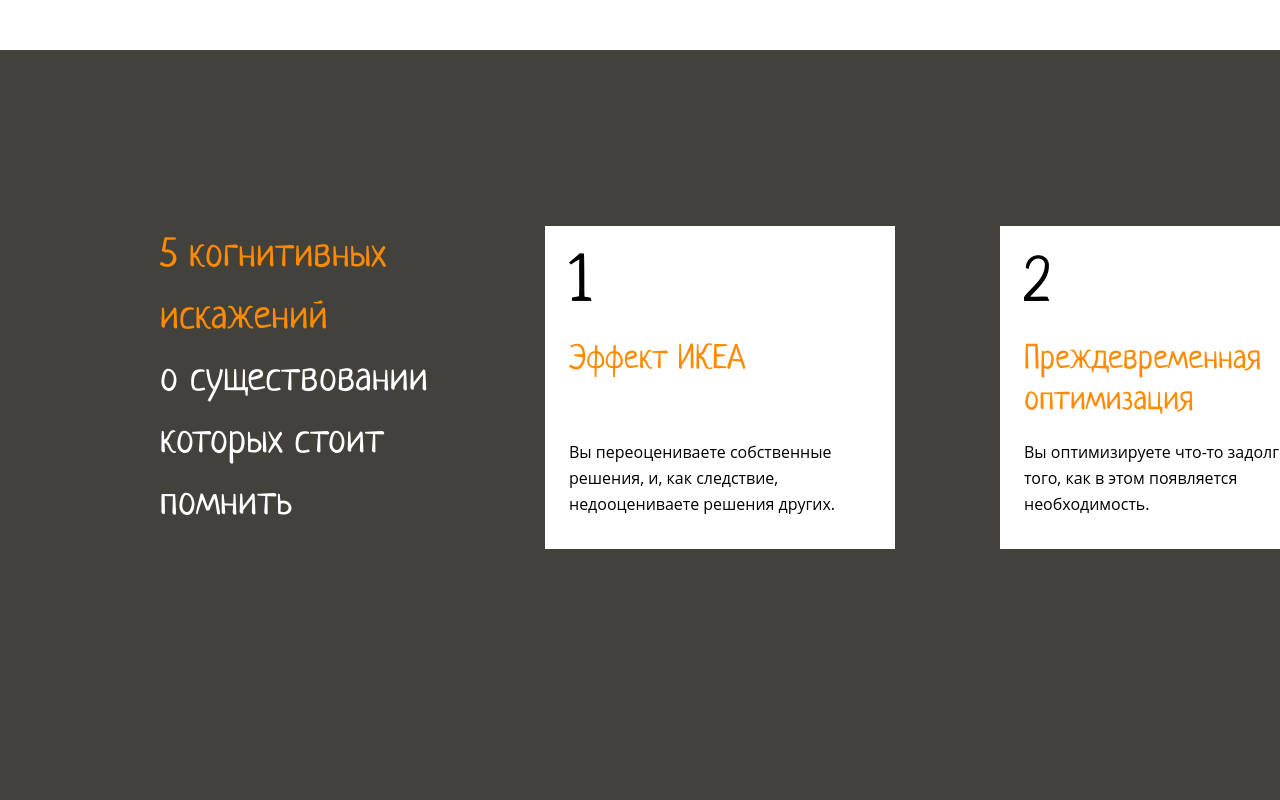
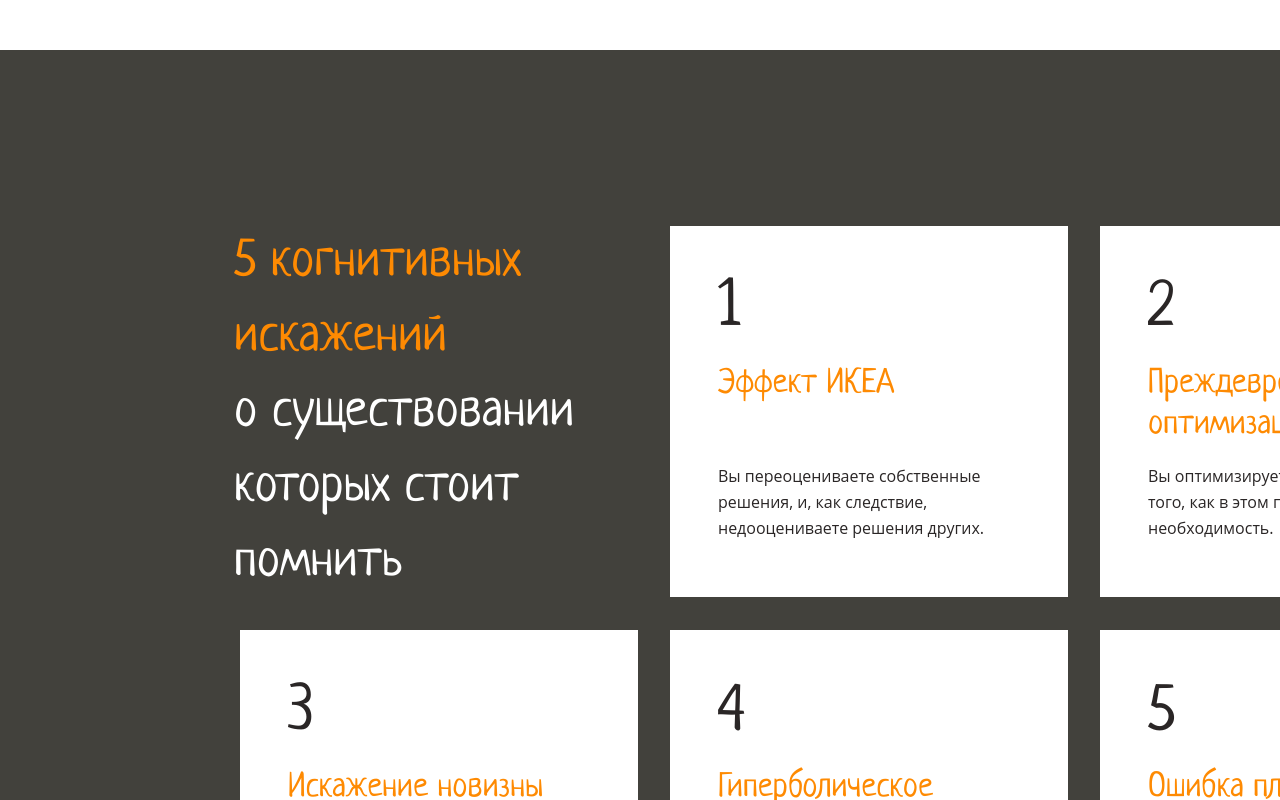
Before and after one commit to MostOfLuck/layout-designer-project-58, a website: page src/index.html in a window 1280 px wide. Shown: the part 2000-2800 px from the top of the page. Drawn offline with Linux system fonts and the light colour scheme; grey boxes are pictures that could not be loaded; a web font is replaced by a local one.

Commit message:
update index.html and style.css

```diff
--- a/src/index.html
+++ b/src/index.html
@@ -5,7 +5,6 @@
   <meta name="viewport" content="width=device-width, initial-scale=1.0">
   <title>layout-designer-project-58-MostOfLuck</title>
   <link rel="stylesheet" href="style.css">
-  </a>
 </head>
 <body>
   <header></header>
@@ -25,8 +24,48 @@
         <span class="white">о существовании которых стоит помнить</span>
       </div>
       <div id="navigation"></div>
-      <div class="card1"><div class="number1">1</div><div class="titile3"><span class="orange">Эффект ИКЕА</span></div><div class="text-block3">Вы переоцениваете собственные решения, и, как следствие, недооцениваете решения других.</div></div>
-      <div class="card2"><div class="number2">2</div><div class="titile3"><span class="orange">Преждевременная оптимизация</span></div><div class="text-block3">Вы оптимизируете что-то задолго до того, как в этом появляется необходимость.</div></div>
+      <div class="cards">
+        <div class="card1">
+          <a href="#cognitive-distortion-1"> <!-- Добавляем ссылку на первую карточку -->
+            <div class="number1">1</div>
+            <div class="titile3"><span class="orange">Эффект ИКЕА</span></div>
+            <div class="text-block3">Вы переоцениваете собственные решения, и, как следствие, недооцениваете решения других.</div>
+          </a>
+        </div>
+
+        <div class="card2">
+          <a href="#cognitive-distortion-2"> <!-- Добавляем ссылку на вторую карточку -->
+            <div class="number2">2</div>
+            <div class="titile3"><span class="orange">Преждевременная оптимизация</span></div>
+            <div class="text-block3">Вы оптимизируете что-то задолго до того, как в этом появляется необходимость.</div>
+          </a>
+        </div>
+
+        <!-- Аналогично добавьте ссылки для остальных карточек -->
+        <div class="card3">
+          <a href="#cognitive-distortion-3">
+            <div class="number3">3</div>
+            <div class="titile3"><span class="orange">Искажение новизны</span></div>
+            <div class="text-block3">Вы даёте более высокую оценку тем событиям, которые произошли недавно, и недооцениваете более старые.</div>
+          </a>
+        </div>
+
+        <div class="card4">
+          <a href="#cognitive-distortion-4">
+            <div class="number4">4</div>
+            <div class="titile3"><span class="orange">Гиперболическое обесценивание</span></div>
+            <div class="text-block3">Вы гонитесь за немедленной маленькой выгодой и игнорируете более крупную, недоступную сейчас, но доступную в будущем.</div>
+          </a>
+        </div>
+
+        <div class="card5">
+          <a href="#cognitive-distortion-5">
+            <div class="number5">5</div>
+            <div class="titile3"><span class="orange">Ошибка планирования</span></div>
+            <div class="text-block3">Неправильно рассчитывать время необходимое для завершения задачи.</div>
+          </a>
+        </div>
+      </div>
     </div>
   </main>
   <footer></footer>
--- a/src/style.css
+++ b/src/style.css
@@ -13,6 +13,18 @@
   line-height: 1.6em;
   color: #2A2626;
 }
+
+.text-block1, .text-block2, .text-block3 {
+  color: var(--dark);
+}
+.number1, .number2, .number3, .number4, .number5 {
+  color: var(--dark);
+}
+
+a {
+  text-decoration: none;
+}
+
 body {
   overflow-x: hidden;
 }
@@ -280,19 +292,19 @@
 }
 .title-three {
 position: relative;
-width: 350px;
+width: 500px;
 height: 323px;
 top: 1600px;
-left: -700px;
+left: -545px;
 }
 
 
 
 .title-three {
   font-family: Neucha;
-  font-size: 41px;
+  font-size: 52px;
   font-weight: 400;
-  line-height: 62px;
+  line-height: 75px;
   letter-spacing: 0em;
   text-align: left;
 
@@ -303,12 +315,16 @@
 width: 350px;
 height: 323px;
 top: 2226px;
-left: 545px;
+left: 670px;
 gap: 39px;
 }
 
 .card1 {
   background-color: var(--white);
+}
+
+.card1 {
+  padding: 24px;
 }
 
 .number1 {
@@ -368,14 +384,16 @@
 width: 350px;
 height: 323px;
 top: 2226px;
-left: 1000px;
+left: 1100px;
 gap: 39px;
 }
 
 .card2 {
   background-color: var(--white);
 }
-
+.card2 {
+  padding: 24px;
+}
 .number2 {
 position: relative;
 width: 23px;
@@ -391,5 +409,107 @@
 line-height: 71px;
 letter-spacing: 0em;
 text-align: left;
+}
 
+.card3 {
+  position: absolute;
+  width: 350px;
+  height: 323px;
+  top: 2630px;
+  left: 240px;
+  gap: 39px;
 }
+
+.card3 {
+  background-color: var(--white);
+}
+
+.card3 {
+  padding: 24px;
+}
+
+.number3 {
+  position: relative;
+  width: 23px;
+  height: 64px;
+  top: 24px;
+  left: 24px;
+
+  }
+  .number3 {
+  font-family: Neucha;
+  font-size: 64px;
+  font-weight: 400;
+  line-height: 71px;
+  letter-spacing: 0em;
+  text-align: left;
+  }
+
+
+  .card4 {
+    position: absolute;
+    width: 350px;
+    height: 323px;
+    top: 2630px;
+    left: 670px;
+    gap: 39px;
+  }
+
+  .card4 {
+    background-color: var(--white);
+  }
+
+  .card4{
+    padding: 24px;
+  }
+
+  .number4 {
+    position: relative;
+    width: 23px;
+    height: 64px;
+    top: 24px;
+    left: 24px;
+
+    }
+    .number4 {
+    font-family: Neucha;
+    font-size: 64px;
+    font-weight: 400;
+    line-height: 71px;
+    letter-spacing: 0em;
+    text-align: left;
+    }
+
+    .card5 {
+      position: absolute;
+      width: 350px;
+      height: 323px;
+      top: 2630px;
+      left: 1100px;
+      gap: 39px;
+    }
+
+    .card5 {
+      background-color: var(--white);
+    }
+
+    .card5 {
+      padding: 24px;
+    }
+
+    .number5 {
+      position: relative;
+      width: 23px;
+      height: 64px;
+      top: 24px;
+      left: 24px;
+
+      }
+      .number5 {
+      font-family: Neucha;
+      font-size: 64px;
+      font-weight: 400;
+      line-height: 71px;
+      letter-spacing: 0em;
+      text-align: left;
+      }
```
